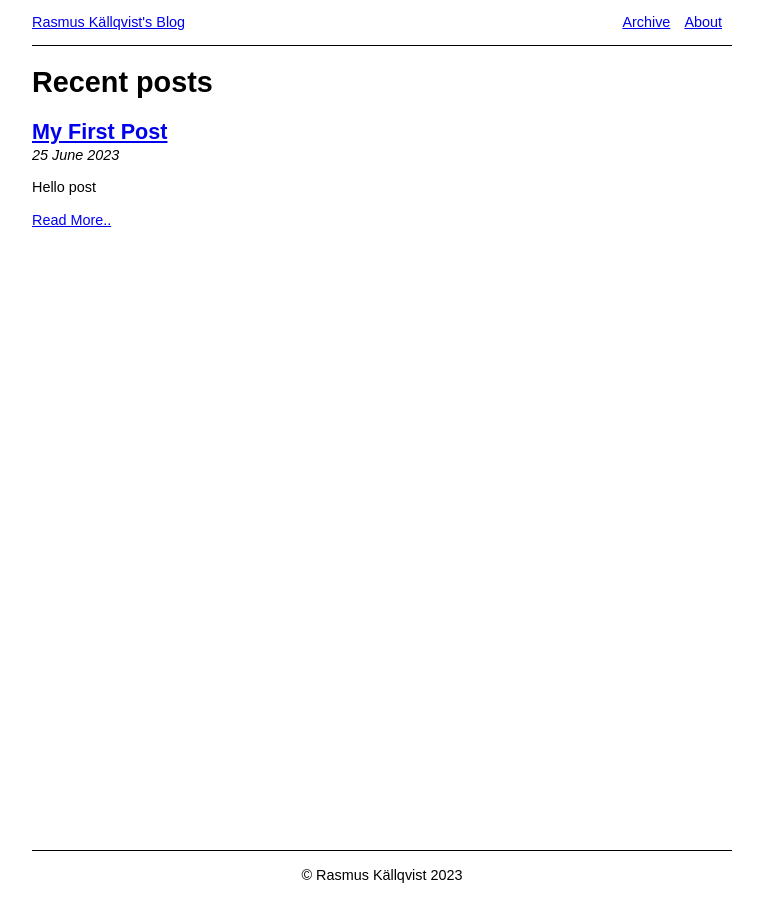
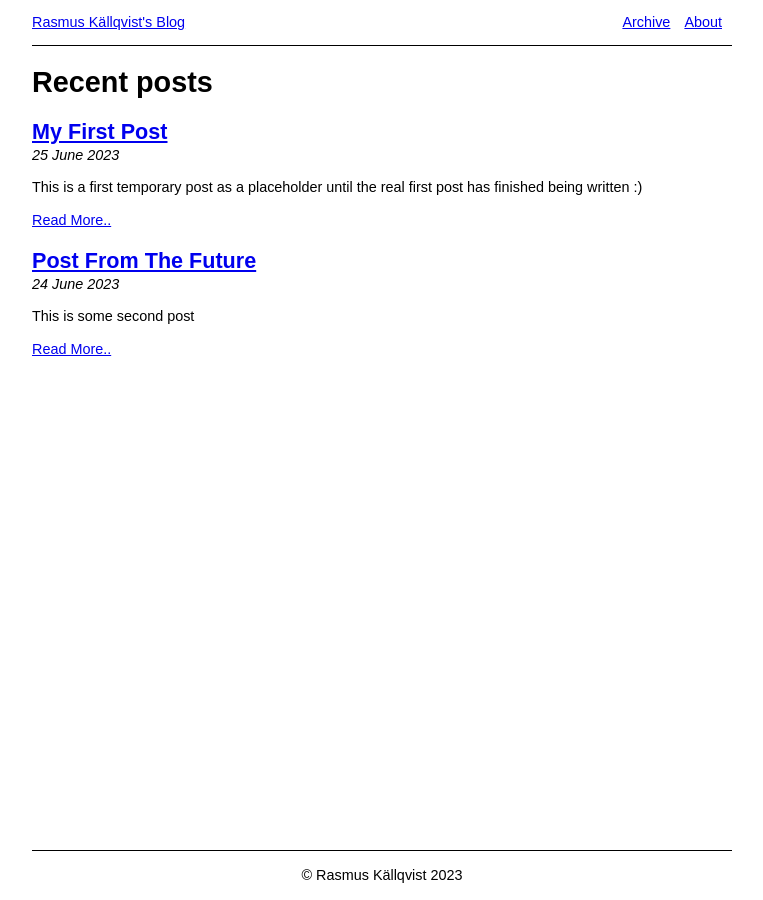
Before and after one commit to Warwolt/warwolt.github.io, a Jekyll site: the page built from index.html, in a window 1280 px wide. Shown: the whole page, without its empty margins (258-1021 px from the left). Built offline with Jekyll 4.4.1, drawn with Linux system fonts in a browser that asks for light colours.

````diff
--- /dev/null
+++ b/_posts/2023-06-24-second-post.md
@@ -0,0 +1,7 @@
+---
+layout: post
+title:  "Post From The Future"
+date:   2023-06-24 21:42:57 +0200
+---
+
+This is some second post
--- a/_posts/2023-06-25-my-first-post.markdown
+++ b/_posts/2023-06-25-first-post.md
@@ -1,9 +1,10 @@
 ---
-layout: default
+layout: post
 title:  "My First Post"
 date:   2023-06-25 21:42:57 +0200
 ---
-Hello post
+
+This is a first temporary post as a placeholder until the real first post has finished being written :)
 
 ```c
 int main() {
````
Also changed, not shown: other parts of _posts/2023-06-25-first-post.md (+0 -2 lines), _layouts/post.html (added, +8 -0 lines), archive.html (+11 -7 lines).
